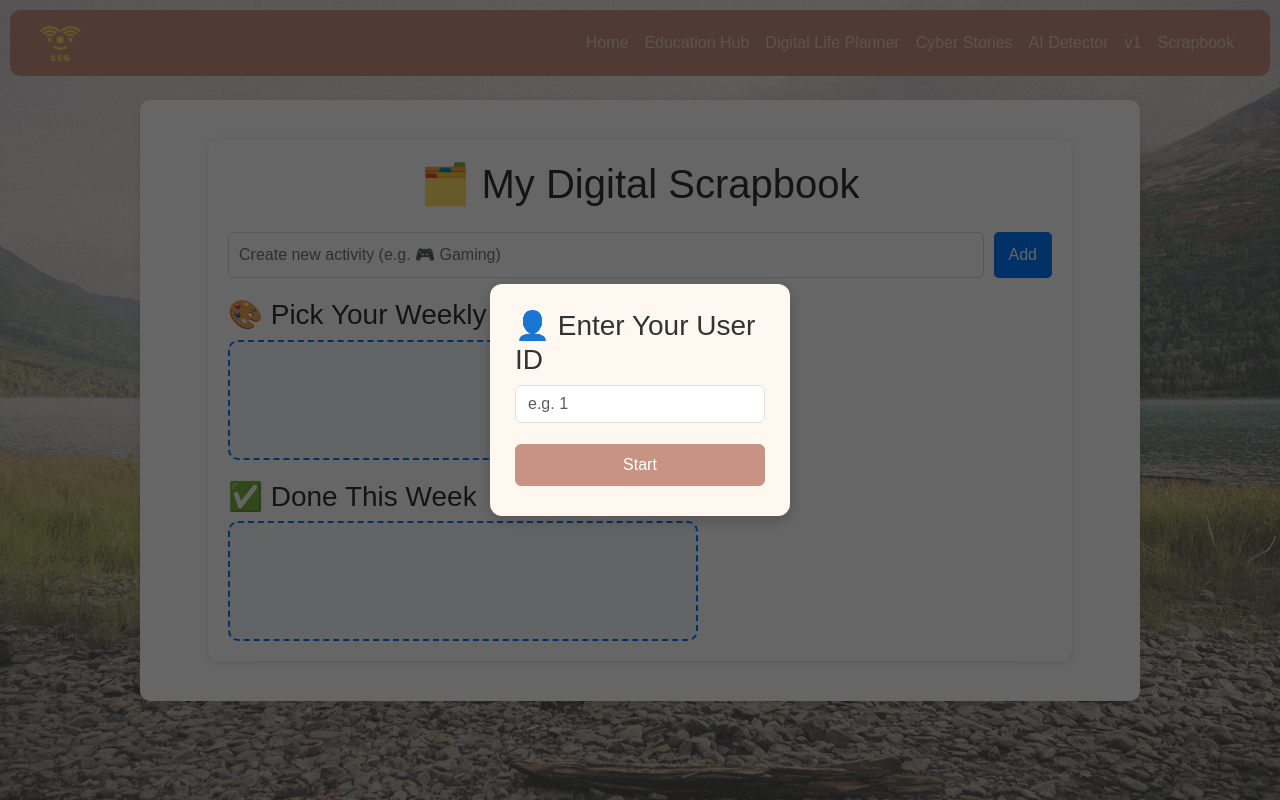
After one commit to HuKaiLiLaJi/FIT5120main, a Python web app: template app/templates/mydigitalscrapbook.html in a window 1280 px wide. The commit adds this page. Run offline with Jinja, Linux system fonts and the light colour scheme; the template is opened without the code that fills it, so the values that code supplies are empty.

Commit message:
Visual update

```diff
--- /dev/null
+++ b/app/static/mydigitalscrapbook.css
@@ -0,0 +1,205 @@
+/* General Styles */
+body {
+    font-family: Arial, sans-serif;
+    background-color: #f9f9f9;
+    margin: 0;
+    padding: 0;
+}
+
+.container {
+    width: 90%;
+    max-width: 1000px;
+    margin: 20px auto;
+    background-color: #ffffff;
+    padding: 20px;
+    border-radius: 10px;
+    box-shadow: 0 2px 10px rgba(0, 0, 0, 0.1);
+    box-sizing: border-box;
+  }
+
+
+.container-flex {
+    display: flex;
+    flex-direction: column;
+    gap: 20px;
+}
+
+@media (orientation: landscape) {
+    .container-flex {
+        flex-direction: row;
+        justify-content: space-between;
+    }
+    .activities, .dropzone {
+        flex: 1;
+    }
+}
+
+/* Form Styles */
+.activity-form {
+    display: flex;
+    gap: 10px;
+    margin-bottom: 20px;
+}
+
+.activity-form input {
+    flex: 1;
+    padding: 10px;
+    border-radius: 5px;
+    border: 1px solid #ddd;
+}
+
+.activity-form button {
+    padding: 10px 15px;
+    background-color: #007bff;
+    color: #ffffff;
+    border: none;
+    border-radius: 5px;
+    cursor: pointer;
+}
+
+.activity-form button:hover {
+    background-color: #0056b3;
+}
+
+.activities,
+.dropzone {
+  display: grid;
+  grid-template-columns: repeat(4, 100px); /* 4 columns, fixed width */
+  gap: 12px;
+  padding: 15px;
+  border: 2px dashed #007bff;
+  border-radius: 10px;
+  background-color: #f4f9ff;
+  min-height: 120px;
+  box-sizing: border-box;
+  justify-content: start;
+}
+
+
+
+.container-flex {
+    display: flex;
+    flex-wrap: wrap;
+    justify-content: space-between;
+    gap: 20px;
+    width: 100%;
+    box-sizing: border-box;
+  }
+
+
+@media (orientation: landscape) {
+.container-flex {
+    flex-direction: row;
+}
+}
+
+.zone-box {
+    overflow-x: auto;
+    max-width: 100%;
+}
+
+
+
+.dropzone .done-activity {
+    background-color: #007bff;
+    color: #ffffff;
+    padding: 10px;
+    margin: 5px 0;
+    border-radius: 5px;
+    cursor: move;
+}
+
+.activities .activity {
+    width: 100px;
+    height: 100px;
+    border-radius: 16px;
+    font-size: 1.1rem;
+    font-weight: bold;
+    text-align: center;
+    color: white;
+    display: flex;
+    justify-content: center;
+    align-items: center;
+    transition: transform 0.2s ease-in-out;
+  }
+
+
+.activities .activity:hover {
+    transform: scale(1.1);
+    cursor: grab;
+}
+
+.activity.color1 { background-color: #f67280; }
+.activity.color2 { background-color: #6c5ce7; }
+.activity.color3 { background-color: #00b894; }
+.activity.color4 { background-color: #ffeaa7; color: #333; }
+.activity.color5 { background-color: #fd79a8; }
+
+.activities .activity:hover {
+    background-color: #0056b3;
+}
+
+.dropzone .done-activity {
+    background-color: #28a745;
+}
+
+.dropzone .done-activity:hover {
+    background-color: #218838;
+}
+
+.popup-overlay {
+    position: fixed;
+    top: 0; left: 0;
+    width: 100%; height: 100%;
+    background: rgba(0,0,0,0.6);
+    display: flex;
+    justify-content: center;
+    align-items: center;
+    z-index: 9999;
+}
+
+.popup-box {
+    background-color: #fff8f0;
+    padding: 25px;
+    border-radius: 12px;
+    box-shadow: 0 5px 15px rgba(0,0,0,0.2);
+    width: 300px;
+    text-align: left;
+}
+
+.popup-box h3 {
+    margin-top: 0;
+}
+
+.popup-box label {
+display: block;
+margin-top: 10px;
+font-weight: bold;
+}
+
+.popup-box select, .popup-box button {
+    width: 100%;
+    margin: 5px 0;
+    padding: 8px;
+    border-radius: 6px;
+}
+
+.activity.dragging {
+opacity: 0.5;
+transform: scale(1.05);
+transition: transform 0.2s ease-in-out;
+}
+
+.dropzone.dragover {
+background-color: #e0ffe0;
+border-style: solid;
+}
+
+.return-animation {
+    animation: returnPop 0.3s ease;
+}
+
+@keyframes returnPop {
+    0% { transform: scale(1.1); }
+    100% { transform: scale(1); }
+}
--- a/app/static/journal.js
+++ b/app/static/mydigitalscrapbook.js
@@ -1,38 +1,86 @@
-function allowDrop(ev) {
-    //Prevent the default behavior to allow dropping
-    ev.preventDefault();
+function confirmUserId() {
+    const input = document.getElementById("popup-user-id").value.trim();
+    if (!input || isNaN(input)) {
+        alert("Please enter a valid numeric user ID.");
+        return;
+    }
+    document.getElementById("user-id").value = input;
+    document.getElementById("user-id-popup").remove();
 }
 
 function drag(ev) {
-    //Get the trimmed text content of the dragged element
-    const activityName = ev.target.textContent.trim();
+    ev.dataTransfer.setData("activity_name", ev.target.textContent.trim());
+    ev.target.classList.add("dragging");
+    ev.target.setAttribute("data-original-x", ev.clientX);
+    ev.target.setAttribute("data-original-y", ev.clientY);
+}
 
-    //Store the activity name in the drag data
-    ev.dataTransfer.setData("activity_name", activityName);
+function dragEnd(ev) {
+    ev.target.classList.remove("dragging");
+
+    // Check if dropped into a valid dropzone
+    const wasDropped = ev.dataTransfer.dropEffect === "move";
+    if (!wasDropped) {
+        // Animate back to original style
+        ev.target.classList.add("return-animation");
+        setTimeout(() => ev.target.classList.remove("return-animation"), 300);
+    }
+}
+
+function allowDrop(ev) {
+    ev.preventDefault();
+    ev.currentTarget.classList.add("dragover");
 }
 
 function drop(ev) {
-    // Prevent the default drop behavior
     ev.preventDefault();
-
-    // Get the user ID from the input field
     const userId = document.getElementById("user-id").value.trim();
     if (!userId) {
         alert("Please enter a valid user ID before dropping the activity.");
         return;
     }
 
-    // Get the activity name from the drag data
     const activityName = ev.dataTransfer.getData("activity_name");
 
-    // Prompt the user for activity details
-    const enjoyment = prompt("How enjoyable was this activity? (1-5)");
-    const amount = prompt("How much time did you spend? (1-5)");
-    const activeness = prompt("How active were you? (1-5)");
+    // Create a modal (overlay) prompt
+    const modal = document.createElement('div');
+    modal.classList.add('popup-overlay');
+    modal.innerHTML = `
+        <div class="popup-box">
+            <h3>🎯 Reflect on <span style="color:#007bff">${activityName}</span></h3>
+            <label>How much did you do?</label>
+            <select id="amount">
+                <option value="1">A little</option>
+                <option value="2">Some</option>
+                <option value="3">A lot</option>
+            </select>
+            <label>Did you enjoy it?</label>
+            <select id="enjoyment">
+                <option value="1">🙁 Not really</option>
+                <option value="2">😐 Kind of</option>
+                <option value="3">😊 Yes</option>
+            </select>
+            <label>Was it active or passive?</label>
+            <select id="activeness">
+                <option value="1">😴 Passive</option>
+                <option value="2">🧠 Used my brain</option>
+                <option value="3">💪 Moved my body</option>
+            </select>
+            <div style="text-align:center;margin-top:10px">
+                <button id="confirmEntry">✅ Save</button>
+                <button id="cancelEntry">❌ Cancel</button>
+            </div>
+        </div>
+    `;
+    document.body.appendChild(modal);
 
-    // Validate the inputs
-    if (activityName && enjoyment && amount && activeness) {
-        // Send the activity entry to the server
+    document.getElementById("confirmEntry").onclick = () => {
+        const enjoyment = document.getElementById("enjoyment").value;
+        const amount = document.getElementById("amount").value;
+        const activeness = document.getElementById("activeness").value;
+        document.body.removeChild(modal);
+
+        // Save to DB
         fetch("/activity-entries", {
             method: "POST",
             headers: { "Content-Type": "application/json" },
@@ -46,22 +94,19 @@ function drop(ev) {
         })
         .then(res => res.json())
         .then(data => {
-            // Check for a success message in the response
             if (data.message) {
                 alert(data.message);
-
-                // drag the activity to the "Done this week" section
                 const doneContainer = document.getElementById("done-this-week");
                 const activityDiv = document.createElement("div");
                 activityDiv.classList.add("done-activity");
                 activityDiv.innerHTML = `
                     <strong>${activityName}</strong><br>
-                    Enjoyment: ${enjoyment} / 5<br>
-                    Amount: ${amount} / 5<br>
-                    Activeness: ${activeness} / 5
+                    Enjoyment: ${enjoyment} / 3<br>
+                    Amount: ${amount} / 3<br>
+                    Activeness: ${activeness} / 3
                 `;
                 doneContainer.appendChild(activityDiv);
-            } else if (data.error) {
+            } else {
                 alert(`Error: ${data.error}`);
             }
         })
@@ -69,8 +114,13 @@ function drop(ev) {
             console.error("Error adding activity entry:", err);
             alert("Failed to add the activity entry. Please try again later.");
         });
-    }
+    };
+
+    document.getElementById("cancelEntry").onclick = () => {
+        document.body.removeChild(modal);
+    };
 }
+
 
 
 
@@ -86,16 +136,20 @@ function loadActivities() {
             activitiesContainer.innerHTML = '';
 
             // Create a draggable element
+            const colorClasses = ['color1', 'color2', 'color3', 'color4', 'color5'];
             data.forEach(activity => {
                 const div = document.createElement("div");
-                div.classList.add("activity"); // Add the "activity" class for styling
-                div.setAttribute("draggable", "true"); // Make the element draggable
-                div.ondragstart = drag; // Attach the drag event handler
+                div.classList.add("activity", colorClasses[Math.floor(Math.random() * colorClasses.length)]);
+                div.setAttribute("draggable", "true");
+
+                // ✅ Attach all drag handlers
+                div.ondragstart = drag;
+                div.ondragend = dragEnd;
 
                 // Set the activity name
                 div.textContent = activity.name;
 
-                // Add the activity element
+                // Append to container
                 activitiesContainer.appendChild(div);
             });
         })
--- a/app/templates/base.html
+++ b/app/templates/base.html
@@ -52,6 +52,10 @@
           <li class="nav-item">
             <a class="nav-link" href="http://34.235.100.38:8880" data-bs-toggle="tooltip" data-bs-placement="bottom" title="Go to version v1">v1</a>
           </li>
+          <!-- Digital Scrapbook -->
+          <li class="nav-item">
+            <a class="nav-link" href="{{ url_for('my_digital_scrapbook') }}" data-bs-toggle="tooltip" data-bs-placement="bottom" title="Drag emoji blocks and reflect on activities.">Scrapbook</a>
+          </li>
 
         </ul>
 
--- a/app/templates/index.html
+++ b/app/templates/index.html
@@ -22,6 +22,12 @@
       <span class="widget-icon" role="img" aria-label="Robot">🤖</span>
       <span class="widget-label">AI Detector</span>
     </button>
+    <!-- Epic 5: My Digital Scrapbook -->
+    <button class="widget-btn btn mx-2" onclick="location.href='{{ url_for('my_digital_scrapbook') }}'">
+      <span class="widget-icon" role="img" aria-label="Scrapbook">🗂️</span>
+      <span class="widget-label">Digital Scrapbook</span>
+    </button>
+
   </div>
 
 
--- /dev/null
+++ b/app/templates/mydigitalscrapbook.html
@@ -0,0 +1,49 @@
+{% extends "base.html" %}
+{% block title %}Digital Scrapbook{% endblock %}
+
+{% block extra_styles %}
+<link rel="stylesheet" href="{{ url_for('static', filename='mydigitalscrapbook.css') }}">
+{% endblock %}
+
+{% block content %}
+<div class="container">
+    <h1 class="text-center mb-4">🗂️ My Digital Scrapbook</h1>
+
+    <!-- User ID -->
+    <!-- Hidden user ID storage -->
+    <input type="hidden" id="user-id">
+
+    <!-- Startup popup modal -->
+    <div id="user-id-popup" class="popup-overlay">
+    <div class="popup-box">
+        <h3>👤 Enter Your User ID</h3>
+        <input type="number" id="popup-user-id" class="form-control mb-3" placeholder="e.g. 1">
+        <button class="btn btn-primary w-100" onclick="confirmUserId()">Start</button>
+    </div>
+    </div>
+
+    <!-- Add New Activity -->
+    <div class="activity-form">
+        <input type="text" id="activity-name" placeholder="Create new activity (e.g. 🎮 Gaming)">
+        <button onclick="addActivity()">Add</button>
+    </div>
+
+    <!-- Available Activities -->
+    <div class="container-flex">
+        <div class="zone-box">
+          <h3>🎨 Pick Your Weekly Activities</h3>
+          <div id="activities" class="activities" ondragover="allowDrop(event)"></div>
+        </div>
+
+        <div class="zone-box">
+          <h3>✅ Done This Week</h3>
+          <div id="done-this-week" class="dropzone" ondrop="drop(event)" ondragover="allowDrop(event)"></div>
+        </div>
+      </div>
+
+</div>
+{% endblock %}
+
+{% block extra_scripts %}
+<script src="{{ url_for('static', filename='mydigitalscrapbook.js') }}"></script>
+{% endblock %}
```
Also changed, not shown: app/pyfiles/app.py (+3 -7 lines), app/static/journal.css (deleted, +0 -74 lines), app/static/parent.css (+40 -0 lines), app/templates/journal.html (deleted, +0 -36 lines), app/templates/scrapbook.html (+13 -14 lines), 1 other file.
